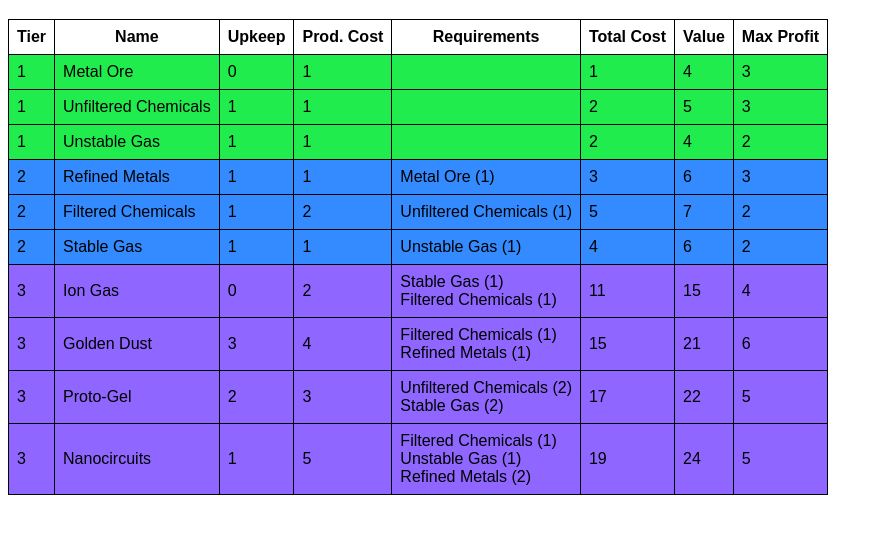
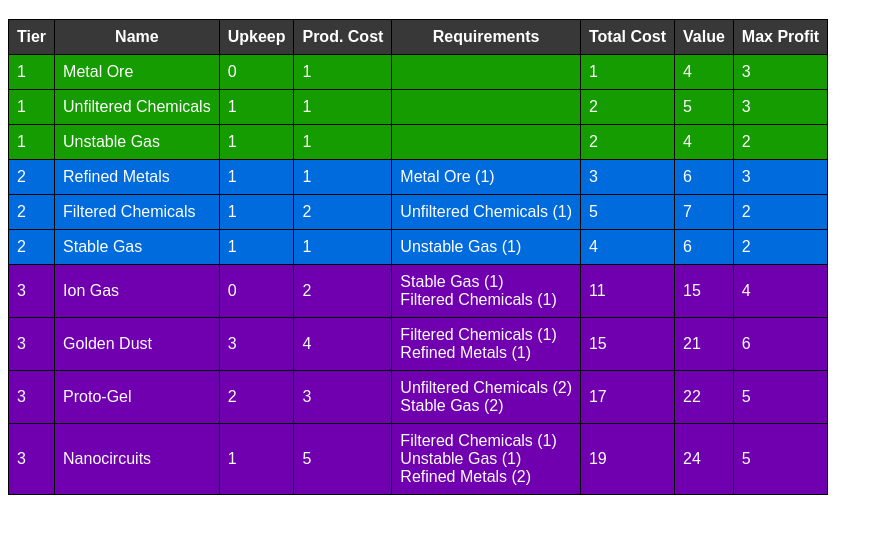
Before and after one commit to theBrianCui/silicon-trader-2091-cards, a website built with Parcel: page src/index.html in a window 1280 px wide. Shown: the part 61-594 px from the top of the page, without its empty margins (0-883 px from the left). Built offline with nearby package versions, Linux system fonts and the light colour scheme.

Commit message:
dark table

```diff
--- a/src/style.less
+++ b/src/style.less
@@ -4,11 +4,16 @@ html {
 
 table {
     border-collapse: collapse;
+    color: white;
 
     td, th {
         border: 1px solid black;
         margin: 0;
         padding: 0.5rem;
+    }
+
+    tr:first-child {
+        background-color: #383838;
     }
 
     ul {
@@ -18,15 +23,15 @@ table {
     }
 
     .tier-1 {
-        background-color: #21ec4d;
+        background-color: #149c00;
     }
 
     .tier-2 {
-        background-color: #338bff;
+        background-color: #006bdc;
     }
 
     .tier-3 {
-        background-color: #8f66ff;
+        background-color: #7000af;
     }
 
     .tier-4 {
```
